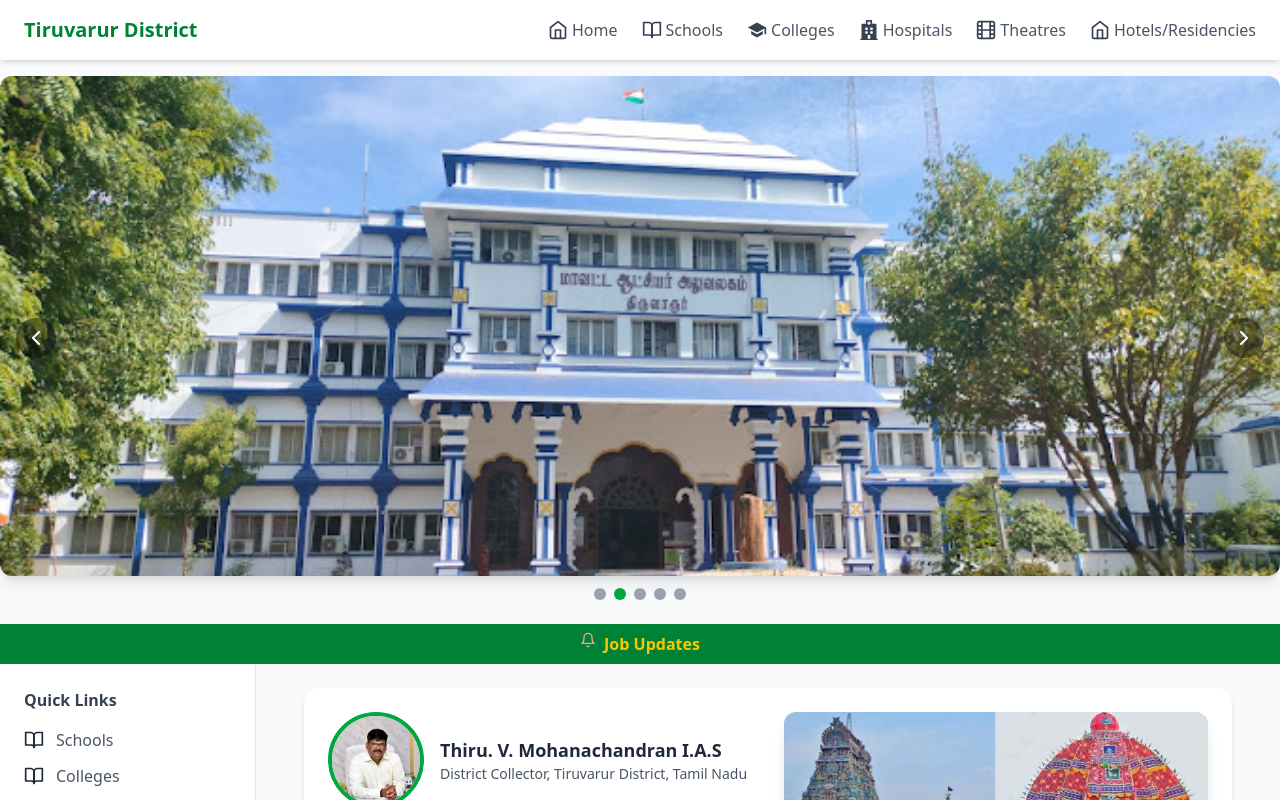
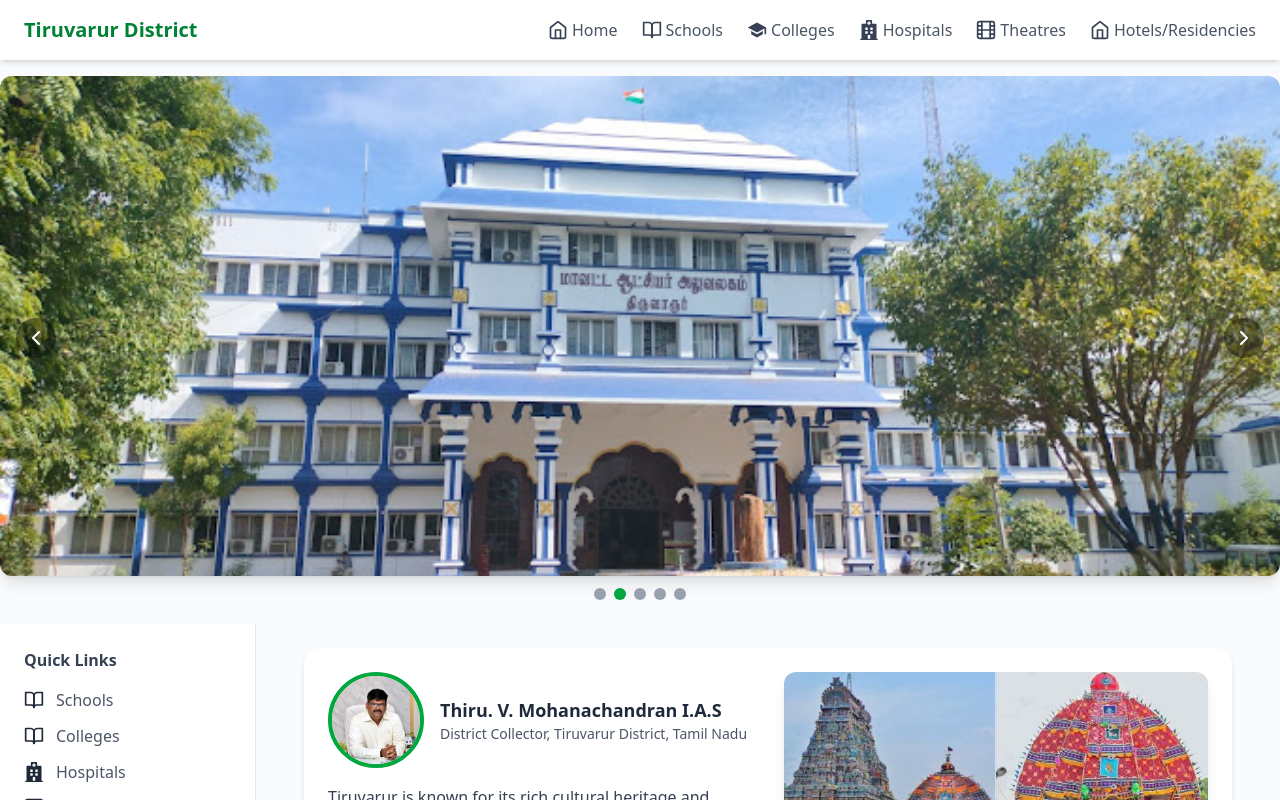
Before and after one commit to SAN2022/Thiruvarur-District, a React (Vite) app: page / in a window 1280 px wide. Shown: the top 800 px of the page. Built offline with nearby package versions, Linux system fonts and the light colour scheme; the HTML template or start-up script is replaced by a standard one.

Commit message:
Final update

```diff
--- a/src/App.jsx
+++ b/src/App.jsx
@@ -26,7 +26,7 @@ export default function App() {
           element={
             <>
               <Carousel />
-              <LiveUpdates />
+              {/* <LiveUpdates /> */}
               <div className="flex flex-col lg:flex-row">
                 <Sidebar />
                 <main className="flex-1 px-4 md:px-8 lg:px-12 py-6 space-y-8">
@@ -44,7 +44,7 @@ export default function App() {
         <Route path="/hospitals" element={<HospitalsPage />} />
         <Route path="/theatres" element={<TheatresPage />} />
         <Route path="/hotelsresidencies" element={<HotelsPage />} />
-        <Route path="/jobs" element={<Jobs />} />
+        {/* <Route path="/jobs" element={<Jobs />} /> */}
       </Routes>
       <Footer />
     </div>
--- a/src/pages/SchoolsPage.jsx
+++ b/src/pages/SchoolsPage.jsx
@@ -5,11 +5,11 @@ import DirectoryPage from "../components/DirectoryPage";
 export default function SchoolsPage() {
   const [school, setSchool] = useState([])
 
-  useEffect(()=> {
-    useEffect(() => {
+  useEffect(() => {
     document.title = "Thiruvarur District Schools | Education Details";
   }, []);
 
+  useEffect(()=> {
     fetch('https://api.jsonbin.io/v3/b/68d84250ae596e708ffdfd41')
       .then((res) => res.json())
       // .then((res) => console.log(res.record.schools))
```
